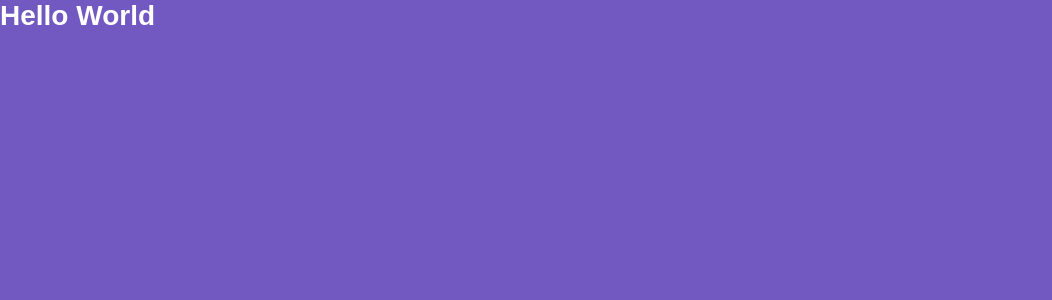
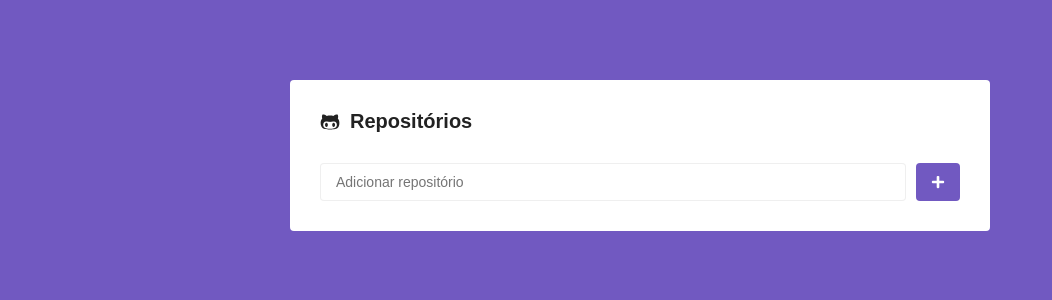
Before and after one commit to YuriMuniz/primeiro-projeto-com-reactjs, a React (Create React App) app: page / in a window 1280 px wide. Shown: the top 300 px of the page, without its empty margins (0-1052 px from the left). Built offline with nearby package versions, Linux system fonts and the light colour scheme.

Commit message:
estilizando página main

```diff
--- a/package.json
+++ b/package.json
@@ -5,6 +5,7 @@
   "dependencies": {
     "react": "^16.11.0",
     "react-dom": "^16.11.0",
+    "react-icons": "^3.8.0",
     "react-router-dom": "^5.1.2",
     "react-scripts": "3.2.0",
     "styled-components": "^4.4.1"
--- a/src/pages/Main/index.js
+++ b/src/pages/Main/index.js
@@ -1,7 +1,23 @@
 import React from 'react';
 
-import { Title } from './styles';
+import { FaGithubAlt, FaPlus } from 'react-icons/fa';
+
+import { Container, Form, SubmitButton } from './styles';
 
 export default function Main() {
-    return <Title>Hello World</Title>;
+    return (
+        <Container>
+            <h1>
+                <FaGithubAlt />
+                Repositórios
+            </h1>
+            <Form onSubmit={() => {}}>
+                <input type="text" placeholder="Adicionar repositório" />
+
+                <SubmitButton disabled>
+                    <FaPlus color="#FFF" size={14} />
+                </SubmitButton>
+            </Form>
+        </Container>
+    );
 }
--- a/src/pages/Main/styles.js
+++ b/src/pages/Main/styles.js
@@ -1,5 +1,49 @@
 import styled from 'styled-components';
 
-export const Title = styled.h1`
-    color: #fff;
+export const Container = styled.div`
+    max-width: 700px;
+    background: #fff;
+    border-radius: 4px;
+    box-shadow: 0 0 20px rgba (0, 0, 0, 0.1);
+    padding: 30px;
+    margin: 80px auto;
+
+    h1 {
+        font-size: 20px;
+        display: flex;
+        flex-direction: row;
+        align-items: center;
+
+        svg {
+            margin-right: 10px;
+        }
+    }
 `;
+
+export const Form = styled.form`
+    margin-top: 30px;
+    display: flex;
+    flex-direction: row;
+
+    input {
+        flex: 1;
+        border: 1px solid #eeee;
+        padding: 10px 15px;
+        border-radius: 4px;
+        font-size: 14px;
+    }
+`;
+
+export const SubmitButton = styled.button.attrs({
+    type: 'submit',
+})`
+    background: #7159c1;
+    border: 0;
+    padding: 0 15px;
+    margin-left: 10px;
+    border-radius: 4px;
+
+    display: flex;
+    justify-content: center;
+    align-items: center;
+`;
```
Also changed, not shown: 1 other file (tests, documents, lock files or other folders).
